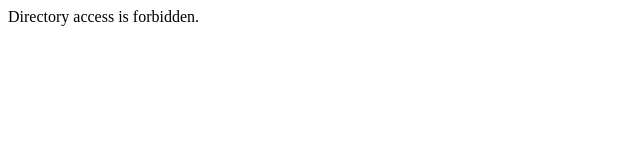
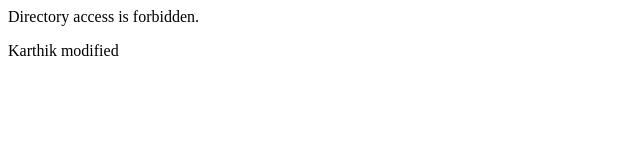
Before and after one commit to karthikLinkstreet/v1, a plain HTML site: page index.html in a window 1280 px wide. Shown: the whole page, without its empty margins (0-640 px from the left). Drawn offline with Linux system fonts and the light colour scheme.

Commit message:
Adding index file updated

```diff
--- a/index.html
+++ b/index.html
@@ -6,5 +6,8 @@
 
 <p>Directory access is forbidden.</p>
 
+<p>
+Karthik modified</p>
+
 </body>
 </html>
```
